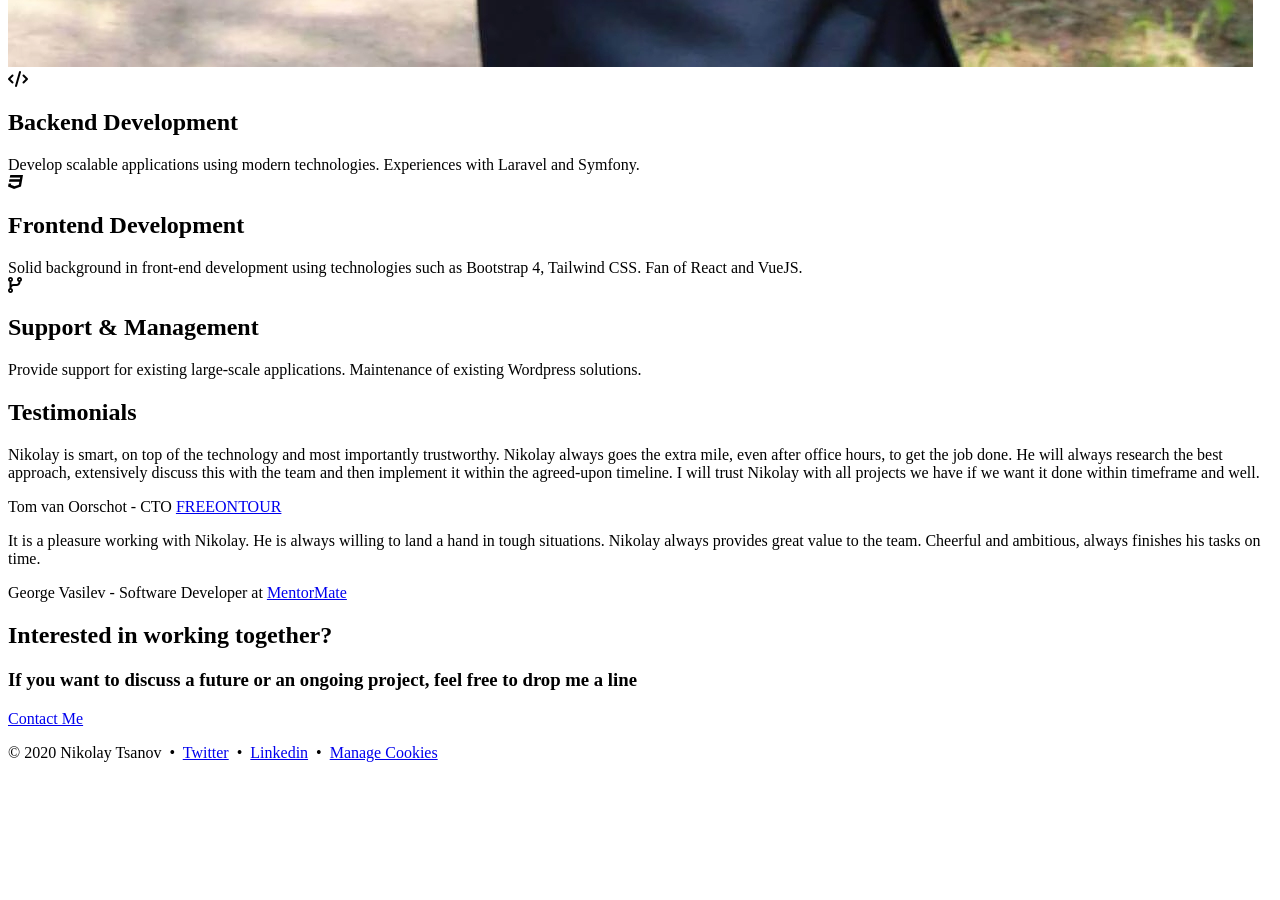
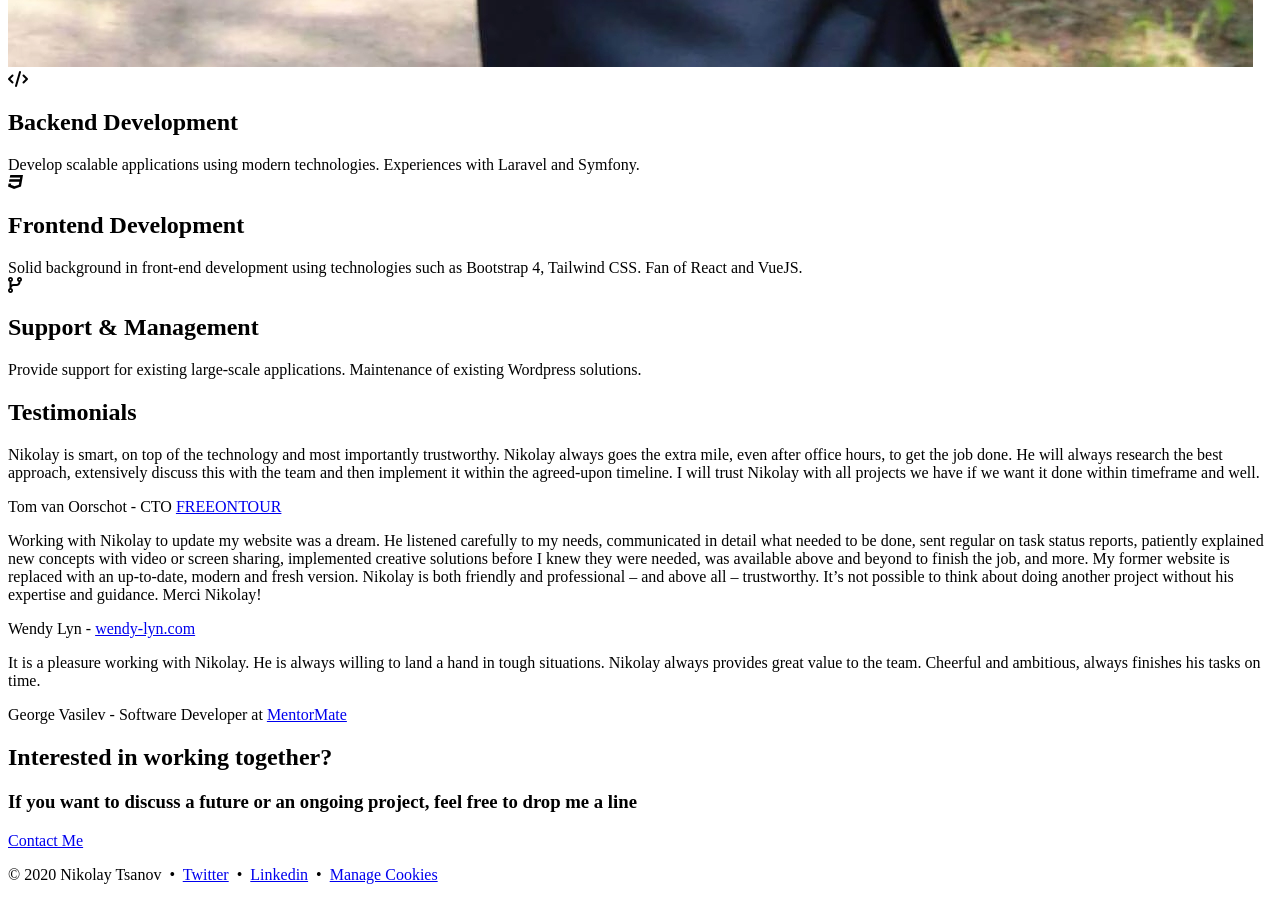
Before and after one commit to niktsanov/niktsanov.github.io, a Jekyll site: the page built from index.html, in a window 1280 px wide and 900 px high, scrolled down 1424 px. Built offline with Jekyll 4.4.1, drawn with Linux system fonts in a browser that asks for light colours; nearby versions of some CDN libraries; comment, search, counter and statistics services are not loaded; before the commit the page ends 2202 px from its top, so only the background shows below that.

Commit message:
Add Wendy's testimonial

```diff
--- a/index.html
+++ b/index.html
@@ -157,18 +157,18 @@ layout: default
         Testimonials
       </h2>
       <div class="flex flex-wrap justify-center">
-        <!-- <div class="w-full md:w-1/3 px-2 mb-4">
-          <div class="bg-white rounded shadow py-3">
-            <p class="text-gray-800 text-base px-6 mb-5">Monitoring and tracking my health vitals anywhere I go and on any platform I use has never been easier.</p>
-            <p class="text-gray-500 text-xs md:text-sm px-6">Wendy Lyn</p>
-          </div>
-        </div> -->
         <div class="w-full md:w-1/3 px-2 mb-4">
           <div class="bg-white rounded shadow py-3">
             <p class="text-gray-800 text-base px-6 mb-5">Nikolay is smart, on top of the technology and most importantly trustworthy. Nikolay always goes the extra mile, even after office hours, to get the job done. He will always research the best approach, extensively discuss this with the team and then implement it within the agreed-upon timeline. I will trust Nikolay with all projects we have if we want it done within timeframe and well.</p>
             <p class="text-gray-500 text-xs md:text-sm px-6">Tom van Oorschot - CTO <a target="_blank" class="hover:text-blue-900" href="https://www.freeontour.com/">FREEONTOUR</a></p>
           </div>
         </div>
+        <div class="w-full md:w-1/3 px-2 mb-4">
+            <div class="bg-white rounded shadow py-3">
+              <p class="text-gray-800 text-base px-6 mb-5">Working with Nikolay to update my website was a dream. He listened carefully to my needs, communicated in detail what needed to be done, sent regular on task status reports, patiently explained new concepts with video or screen sharing, implemented creative solutions before I knew they were needed, was available above and beyond to finish the job, and more. My former website is replaced with an up-to-date, modern and fresh version. Nikolay is both friendly and professional – and above all – trustworthy. It’s not possible to think about doing another project without his expertise and guidance. Merci Nikolay!</p>
+              <p class="text-gray-500 text-xs md:text-sm px-6">Wendy Lyn - <a target="_blank" class="hover:text-blue-900" href="https://wendy-lyn.com/">wendy-lyn.com</a></p>
+            </div>
+          </div>
         <div class="w-full md:w-1/3 px-2 mb-4">
           <div class="bg-white rounded shadow py-3">
             <p class="text-gray-800 text-base px-6 mb-5">It is a pleasure working with Nikolay. He is always willing to land a hand in tough situations. Nikolay always provides great value to the team. Cheerful and ambitious, always finishes his tasks on time.</p>
```
